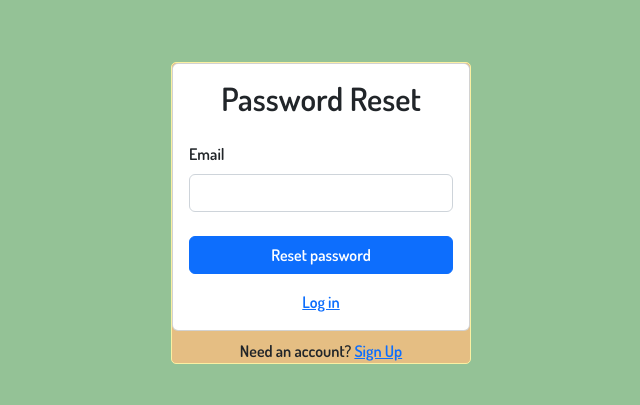
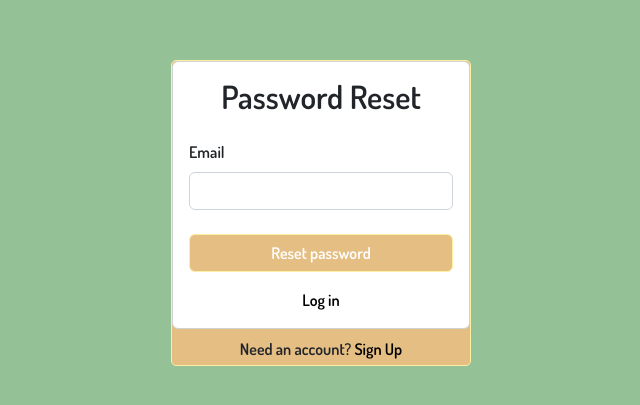
Before and after one commit to SchoolOfCode/bc13_final-project_front-end-cyber-insecure, a React (Create React App) app: page /forgot-password in a window 1280 px wide. Shown: the part 187-592 px from the top of the page, without its empty margins (319-959 px from the left). Built offline with nearby package versions, Linux system fonts and the light colour scheme; no server answers.

Commit message:
Taylor and Miko commit, login design

```diff
--- a/src/Components/AuthComponents/ForgotPassword.js
+++ b/src/Components/AuthComponents/ForgotPassword.js
@@ -1,54 +1,61 @@
-import React, { useRef, useState } from 'react'
-import { Form, Button, Card, Alert } from 'react-bootstrap'
-import { useAuth } from '../contexts/AuthContext'
-import { Link } from 'react-router-dom'
+import React, { useRef, useState } from 'react';
+import { Form, Button, Card, Alert } from 'react-bootstrap';
+import { useAuth } from '../contexts/AuthContext';
+import { Link } from 'react-router-dom';
+import './Login.css';
 
 export default function ForgotPassword() {
-    const emailRef = useRef()
-    const { resetPassword } = useAuth()
-    const [error, setError] = useState('')
-    const [message, setMessage] = useState('')
-    const [loading, setLoading] = useState(false)
+  const emailRef = useRef();
+  const { resetPassword } = useAuth();
+  const [error, setError] = useState('');
+  const [message, setMessage] = useState('');
+  const [loading, setLoading] = useState(false);
 
   async function handleSubmit(e) {
-        e.preventDefault()
-        console.log('hello')
+    e.preventDefault();
+    console.log('hello');
     try {
-            setMessage('')
-            setError('')
-            setLoading(true)
-            await resetPassword(emailRef.current.value)
-            setMessage('Check your inbox for further instructions')
+      setMessage('');
+      setError('');
+      setLoading(true);
+      await resetPassword(emailRef.current.value);
+      setMessage('Check your inbox for further instructions');
     } catch {
-            setError('Failed to reset password')
+      setError('Failed to reset password');
     }
-        setLoading(false)
+    setLoading(false);
   }
 
   return (
     <div className="login-container">
-
       <Card id="card">
         <Card.Body>
-                <h2 className='text-center mb-4'> Password Reset </h2>
-                {error && <Alert variant='danger'>{error}</Alert>}
-                {message && <Alert variant='success'>{message}</Alert>}
+          <h2 className="text-center mb-4"> Password Reset </h2>
+          {error && <Alert variant="danger">{error}</Alert>}
+          {message && <Alert variant="success">{message}</Alert>}
           <Form onSubmit={handleSubmit}>
-                    <Form.Group id='email'>
+            <Form.Group id="email">
               <Form.Label>Email</Form.Label>
-                        <Form.Control type='email' ref={emailRef} required/>
+              <Form.Control type="email" ref={emailRef} required />
             </Form.Group>
 
-                    <Button disabled={loading} className='mt-4 w-100' type='submit'>Reset password</Button>
+            <Button
+              id="reset-password-button"
+              disabled={loading}
+              className="mt-4 w-100"
+              type="submit"
+            >
+              Reset password
+            </Button>
           </Form>
-                <div className='w-100 text-center mt-3'>
-            <Link to='/login'>Log in</Link>
+          <div className="w-100 text-center mt-3">
+            <Link to="/login">Log in</Link>
           </div>
         </Card.Body>
       </Card>
-        <div className='w-100 text-center mt-2'>
-            Need an account? <Link to='/signup'>Sign Up</Link>
+      <div className="w-100 text-center mt-2 pb-1">
+        Need an account? <Link to="/signup">Sign Up</Link>
       </div>
     </div>
-    )
+  );
 }
--- a/src/Components/AuthComponents/Login.css
+++ b/src/Components/AuthComponents/Login.css
@@ -31,9 +31,30 @@
     border: 1px solid;
     border-color: #FBF0A2;
 }
-.title-container h1{
+
+.login-container a {
+    color: black;
+    text-decoration: none;
+}
+
+/* Sign Up Section*/
+#sign-up-button {
+    background-color: #e5be83;
+    border-color: #FBF0A2;
+}
+/* ============== */
+
+/* Reset Password Button */
+#reset-password-button {
+    background-color: #e5be83;
+    border-color: #FBF0A2;
+}
+
+.title-container img {
+    height: 110px;
+    padding-bottom: 10px;
     font-size: 100px;
-    border-bottom: 1px solid;
+    border-bottom: 1px solid #BB8F6A;
 }
 .login-second-section-container{
     max-width: 75vw;
@@ -52,7 +73,7 @@
     justify-content: center;
 }
 .login-second-section-header h1{
-    border-bottom: 1px solid;
+    border-bottom: 1px solid #BB8F6A;
 }
 .login-second-section-main{
     display: flex;
@@ -91,7 +112,7 @@ max-width: 200px;
     flex-direction: column;
 }
 .login-third-section-header h1{
-    border-bottom: 1px solid;
+    border-bottom: 1px solid #BB8F6A;
 }
 .login-third-section-container img{
     max-height: 100px;
@@ -107,7 +128,7 @@ max-width: 200px;
     gap: 20px;
 }
 .login-fourth-section-container h1{
-    border-bottom: 1px solid;
+    border-bottom: 1px solid #BB8F6A;
 }
 .login-fourth-section-container img{
     max-height: 100px;
--- a/src/Components/AuthComponents/Login.js
+++ b/src/Components/AuthComponents/Login.js
@@ -1,14 +1,15 @@
-import React, { useRef, useState } from "react";
-import { Form, Button, Card, Alert } from "react-bootstrap";
-import { useAuth } from "../contexts/AuthContext";
-import { Link, useNavigate } from "react-router-dom";
-import "./Login.css";
+import React, { useRef, useState } from 'react';
+import { Form, Button, Card, Alert } from 'react-bootstrap';
+import { useAuth } from '../contexts/AuthContext';
+import { Link, useNavigate } from 'react-router-dom';
+import './Login.css';
+import devault from '../../Images/deVault.png';
 
 export default function Login() {
   const emailRef = useRef();
   const passwordRef = useRef();
   const { logIn } = useAuth();
-  const [error, setError] = useState("");
+  const [error, setError] = useState('');
   const [loading, setLoading] = useState(false);
   const navigate = useNavigate();
 
@@ -16,12 +17,12 @@ export default function Login() {
     e.preventDefault();
 
     try {
-      setError("");
+      setError('');
       setLoading(true);
       await logIn(emailRef.current.value, passwordRef.current.value);
-      navigate("/", { replace: true });
+      navigate('/', { replace: true });
     } catch {
-      setError("Incorrect email or password");
+      setError('Incorrect email or password');
     }
     setLoading(false);
   }
@@ -29,7 +30,7 @@ export default function Login() {
   return [
     <div className="login-component">
       <div className="title-container">
-        <h1> deVault </h1>
+        <img class="devaultLogo" src={devault} alt="project logo" />
         <p>
           Polish your Portfolio. Cultivate your CV. Organize and optimize your
           job search. All in one place.
@@ -51,7 +52,12 @@ export default function Login() {
                 <Form.Control type="password" ref={passwordRef} required />
               </Form.Group>
 
-              <Button disabled={loading} id="login-button" className="mt-4 w-100" type="submit">
+              <Button
+                disabled={loading}
+                id="login-button"
+                className="mt-4 w-100"
+                type="submit"
+              >
                 Log In
               </Button>
             </Form>
@@ -60,7 +66,7 @@ export default function Login() {
             </div>
           </Card.Body>
         </Card>
-        <div className="w-100 text-center mt-2">
+        <div className="w-100 text-center mt-2 pb-1">
           Need an account? <Link to="/signup">Sign Up</Link>
         </div>
       </div>
@@ -101,11 +107,11 @@ export default function Login() {
     <div className="login-fourth-section-container">
       <img src="https://upload.wikimedia.org/wikipedia/commons/thumb/0/02/Sea_Otter_%28Enhydra_lutris%29_%2825169790524%29_crop.jpg/800px-Sea_Otter_%28Enhydra_lutris%29_%2825169790524%29_crop.jpg" />
       <div className="login-fourth-section-header">
-      <h1>Perfect your Portfolio</h1>
-      <p>
-        Use our portfolio tool to optimize yours to meet the requirements for
-        each job you are applying for!
-      </p>
+        <h1>Perfect your Portfolio</h1>
+        <p>
+          Use our portfolio tool to optimize yours to meet the requirements for
+          each job you are applying for!
+        </p>
       </div>
     </div>,
   ];
--- a/src/Components/AuthComponents/Signup.js
+++ b/src/Components/AuthComponents/Signup.js
@@ -1,63 +1,71 @@
-import React, { useRef, useState } from 'react'
-import { Form, Button, Card, Alert } from 'react-bootstrap'
-import { useAuth } from '../contexts/AuthContext'
-import { Link, useNavigate } from 'react-router-dom'
+import React, { useRef, useState } from 'react';
+import { Form, Button, Card, Alert } from 'react-bootstrap';
+import { useAuth } from '../contexts/AuthContext';
+import { Link, useNavigate } from 'react-router-dom';
+import './Login.css';
 
 export default function Signup() {
-    const emailRef = useRef()
-    const passwordRef = useRef()
-    const passwordConfirmRef = useRef()
-    const { signUp } = useAuth()
-    const [error, setError] = useState('')
-    const [loading, setLoading] = useState(false)
-    const navigate = useNavigate()
+  const emailRef = useRef();
+  const passwordRef = useRef();
+  const passwordConfirmRef = useRef();
+  const { signUp } = useAuth();
+  const [error, setError] = useState('');
+  const [loading, setLoading] = useState(false);
+  const navigate = useNavigate();
 
   async function handleSubmit(e) {
-        e.preventDefault()
+    e.preventDefault();
 
     if (passwordRef.current.value !== passwordConfirmRef.current.value) {
-            return setError('Passwords do not match')
+      return setError('Passwords do not match');
     }
 
     try {
-            setError('')
-            setLoading(true)
-            await signUp(emailRef.current.value, passwordRef.current.value)
-            navigate('/', { replace: true })
+      setError('');
+      setLoading(true);
+      await signUp(emailRef.current.value, passwordRef.current.value);
+      navigate('/', { replace: true });
     } catch {
-            setError('Failed to create an account')
+      setError('Failed to create an account');
     }
-        setLoading(false)
+    setLoading(false);
   }
 
   return (
     <div className="login-container">
       <Card id="card">
         <Card.Body>
-                <h2 className='text-center mb-4'> Sign Up</h2>
-                {error && <Alert variant='danger'>{error}</Alert>}
+          <h2 className="text-center mb-4"> Sign Up</h2>
+          {error && <Alert variant="danger">{error}</Alert>}
           <Form onSubmit={handleSubmit}>
-                    <Form.Group id='email'>
+            <Form.Group id="email">
               <Form.Label>Email</Form.Label>
-                        <Form.Control type='email' ref={emailRef} required/>
+              <Form.Control type="email" ref={emailRef} required />
             </Form.Group>
 
-                    <Form.Group id='password'>
+            <Form.Group id="password">
               <Form.Label>Password</Form.Label>
-                        <Form.Control type='password' ref={passwordRef} required/>
+              <Form.Control type="password" ref={passwordRef} required />
             </Form.Group>
 
-                    <Form.Group id='password-confirm'>
+            <Form.Group id="password-confirm">
               <Form.Label>Password Confirmation</Form.Label>
-                        <Form.Control type='password' ref={passwordConfirmRef} required/>
+              <Form.Control type="password" ref={passwordConfirmRef} required />
             </Form.Group>
-                    <Button disabled={loading} className='mt-4 w-100' type='submit'>Sign Up</Button>
+            <Button
+              id="sign-up-button"
+              disabled={loading}
+              className="mt-4 w-100"
+              type="submit"
+            >
+              Sign Up
+            </Button>
           </Form>
         </Card.Body>
       </Card>
-        <div className='w-100 text-center mt-2'>
-            Already have an account? <Link to='/login'>Login</Link>
+      <div className="w-100 text-center mt-2 pb-1">
+        Already have an account? <Link to="/login">Login</Link>
       </div>
     </div>
-    )
+  );
 }
```
Also changed, not shown: src/Images/waves.svg (added), 1 other file (tests, documents, lock files or other folders). Lines whose indentation alone changed are shown as unchanged.
